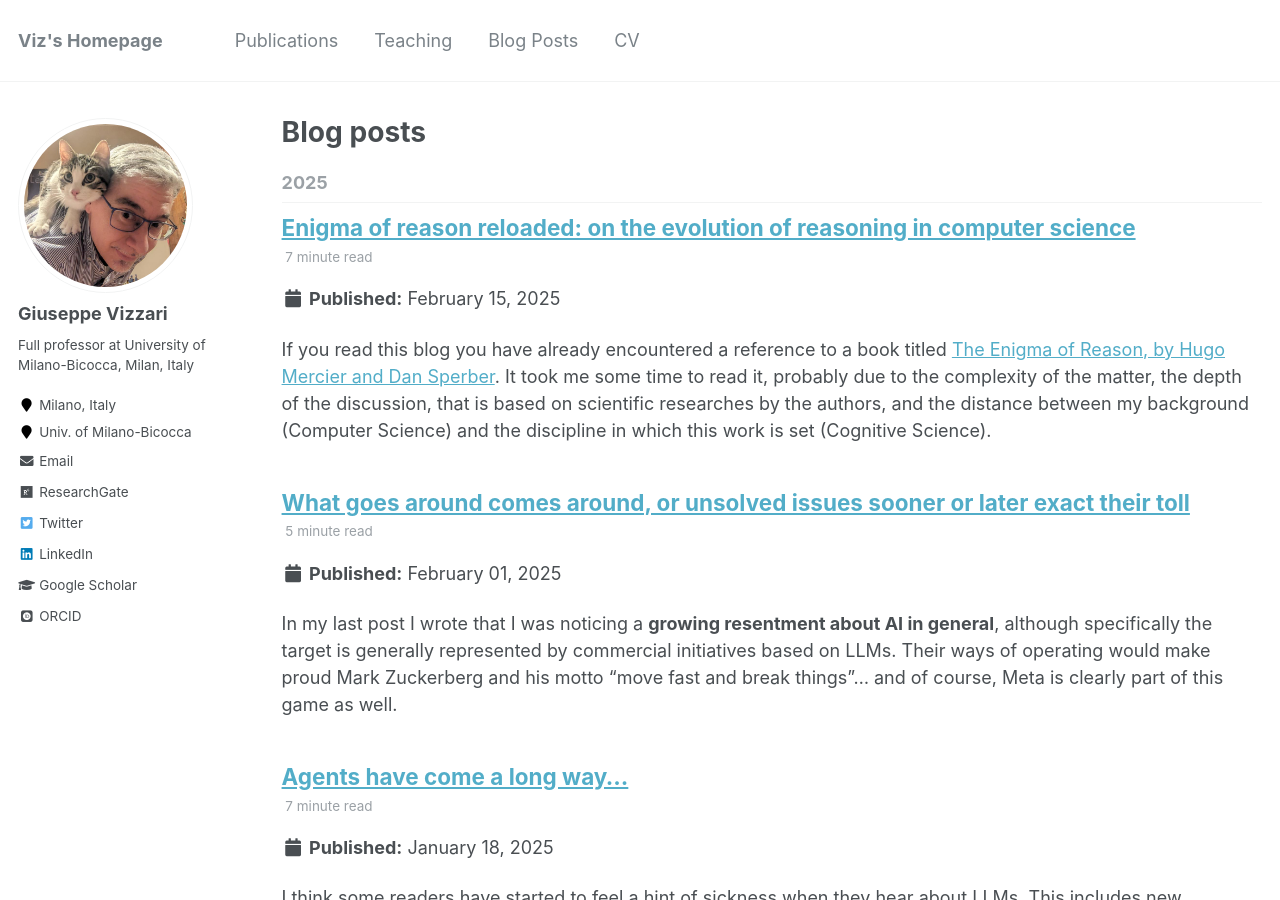
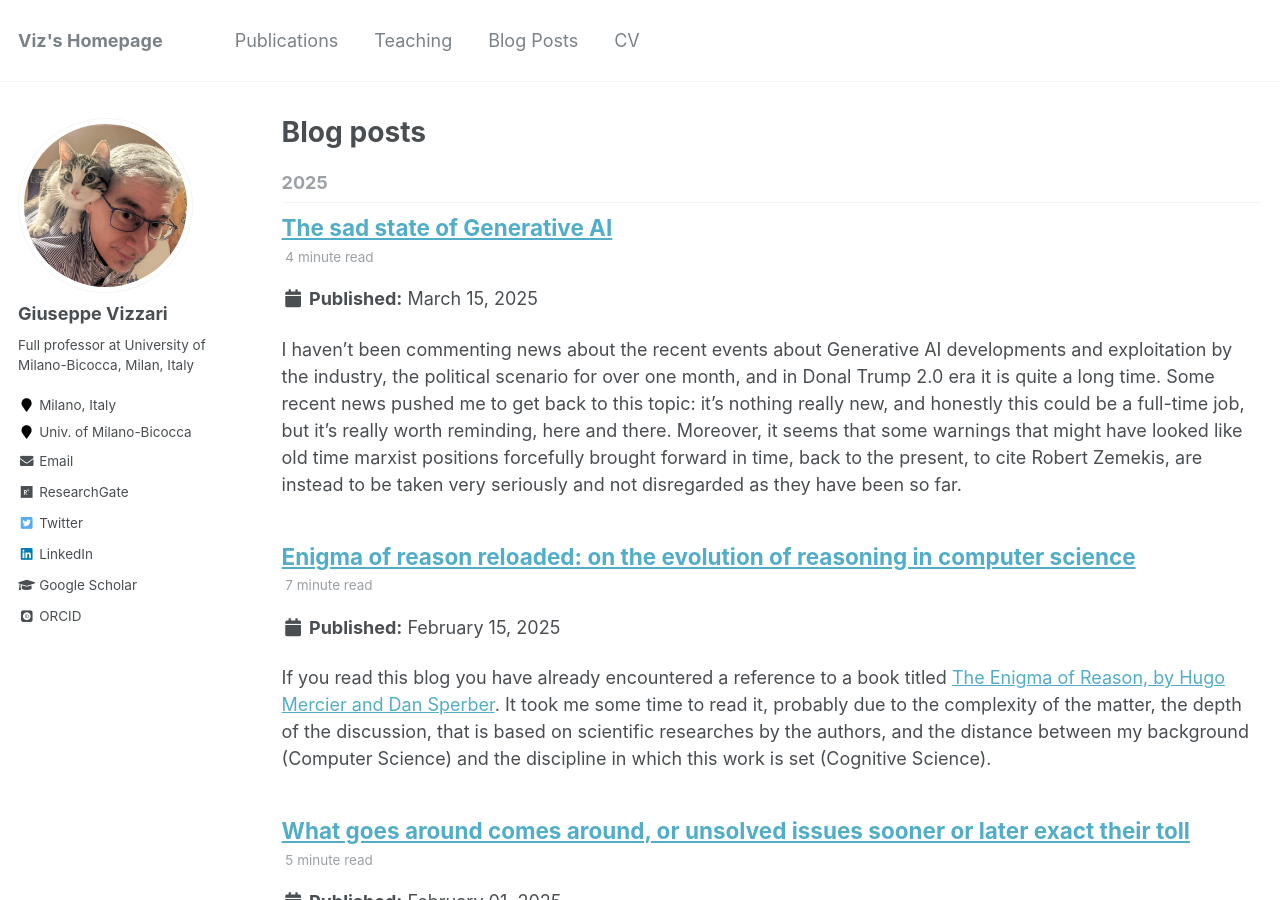
Before and after one commit to GiuseppeVizzari/GiuseppeVizzari.github.io, a Jekyll site: the page built from _pages/year-archive.html, in a window 1280 px wide and 900 px high. Built offline with Jekyll 4.4.1, drawn with Linux system fonts in a browser that asks for light colours; some web fonts are replaced.

Commit message:
New post

```diff
--- /dev/null
+++ b/_posts/2025-3-15-Sad-state-of-Gen-AI.md
@@ -0,0 +1,51 @@
+---
+title: 'The sad state of Generative AI'
+description: "Generative AI is great, but it has fundamental problems that are almost as old as the Internet. The current USA administration might be the worst possible one to manage this problem."
+date: 2025-3-15
+permalink: /posts/2025/3/Sad-state-of-gen-ai
+tags:
+  - LLMs
+  - GenAI
+  - fair use
+  - geopolitics
+  - AI
+---
+
+I haven't been commenting news about the recent events about Generative AI developments and exploitation by the industry, the political scenario for over one month, and in Donal Trump 2.0 era it is quite a long time. Some recent news pushed me to get back to this topic: it's nothing really new, and honestly this could be a full-time job, but it's really worth reminding, here and there. Moreover, it seems that some warnings that might have looked like old time marxist positions forcefully brought forward in time, back to the present, to cite Robert Zemekis, are instead to be taken very seriously and not disregarded as they have been so far.
+
+Let's start with [OpenAI's recent cry for more latitude in their operations](https://arstechnica.com/tech-policy/2025/03/openai-urges-trump-either-settle-ai-copyright-debate-or-lose-ai-race-to-china/) to preserve the supposed lead in the AI race against China. Basically, they are saying:
+
+- if we take the position that training on copyrighted works isn’t fair use we are basically out of the game;
+- even though we might respect this ruling, there are bad boys out there that will not, and they're foreigners;
+- anyway, we have a lot of mechanisms in action that will prevent our chatbots to basically spit out copyrighted material in the original form. Trust us on that, and be flexible on how to judge if we are right. Even better, let us decide.
+
+OpenAI is not alone in this crusade against copyright rules that favor content creators and intellectual property owners. [Google recently joined them](https://arstechnica.com/google/2025/03/google-agrees-with-openai-that-copyright-has-no-place-in-ai-development/), and I suspect that most big tech companies are completely aligned with them.
+
+<figure>
+  <img src="https://i.imgflip.com/9ngnr0.jpg" alt="Controller or controlled?"/>
+  <figcaption>A reasonable idea of who the large AI related companies would love to be their controller, using the Spider Man double meme, thanks to <a href="https://imgflip.com" target="blank">imgflip</a>.
+  </figcaption>
+</figure>
+
+Amazon, for instance, is making a very clear and bold move: Echo devices were (to some extent) able to process Alexa requests locally, and avoid sending voice recordings to Amazon's cloud. It looks like [this will no longer be the case as of March 28](https://arstechnica.com/gadgets/2025/03/everything-you-say-to-your-echo-will-be-sent-to-amazon-starting-on-march-28/).
+
+I don't have an Echo device, I never wanted something constantly listening to me all the time as a primary function (remember, it has been proven that if you're not careful [your mobile phone can surely do that as well](https://proprivacy.com/privacy-news/la-liga-fined-over-smartphone-spy-app)). If you think that Amazon was surely looking at all the generated results of the local processing, and that it does not seem a huge change, maybe you're right. But Amazon does have a track record for mismanaging Alexa's voice recordings, and [deepfake frauds](https://incode.com/blog/top-5-cases-of-ai-deepfake-fraud-from-2024-exposed/) are becoming easier to perform every day, and you might want to minimize your voice and video recordings widely available in the dark (or, what, white?) web.
+
+I think this scenario is the best possible advertisement for a book titled <a href="https://shoshanazuboff.com/book/about/" target="blank">The Age of Surveillance Capitalism, by Shoshana Zuboff</a>.
+
+<figure>
+  <img src="https://shoshanazuboff.com/book/wp-content/uploads/2020/01/bookbig-crop5-1.png" alt="The Age of Surveillance Capitalism, by Shoshana Zuboff"/>
+  <figcaption><a href="https://shoshanazuboff.com/book/about/" target="blank">The Age of Surveillance Capitalism, by Shoshana Zuboff</a>: it's really massive and not a simple read, but honestly we're in a messed up situation, so how could a serious analysis of it be simple?</figcaption>
+</figure>
+
+It is really a massive book, and certainly not even an easy read. Mainly it is not easy due to its message, because it is scrubbing in our faces an unpleasant truth: the optimism of the Internet's early days was naivete, and it is always bitter to realize that you were naive.
+
+Quoting Shoshana Zuboff:
+
+> “Surveillance capitalism is best described as a coup from above, not an overthrow of the state but rather an overthrow of the people’s sovereignty and a prominent force in the perilous drift towards democratic de-consolidation that now threatens Western liberal democracies,” - [The new tech totalitarianism by John Gray](https://www.newstatesman.com/culture/2019/02/the-new-tech-totalitarianism)
+
+It is also pretty disturbing that the just started second Donald Trump's administration includes someone like Elon Musk, that seems to me to be evoked by Shoshana Zuboff's words, as well as fitting the Spider Man's meme.
+
+Consider, for instance, that he's the owner of an automotive company, very much involved autonomous driving, and now he's in the position to influence the National Highway Traffic Safety Administration... it is not exactly reassuring, considering [data reported by George Mason's University Professor Missy Cumminngs](https://landline.media/self-driving-vehicles-not-ready-for-prime-time-study-suggests/), showing that self-driving technology is far from safe as of this moment.
+
+Just as OpenAI’s and Google’s arguments serve as perfect marketing for Shoshana Zuboff’s book, Trump’s administration itself is a stark reminder that the concerns raised in The Age of Surveillance Capitalism **are not some outdated Marxist ghost from the past**. They are terrifyingly real—and possibly even worse than the book’s most pessimistic readers anticipated.
```
Also changed, not shown: _posts/2023-12-17-Around-the-AI-act.md (line endings or trailing spaces).
